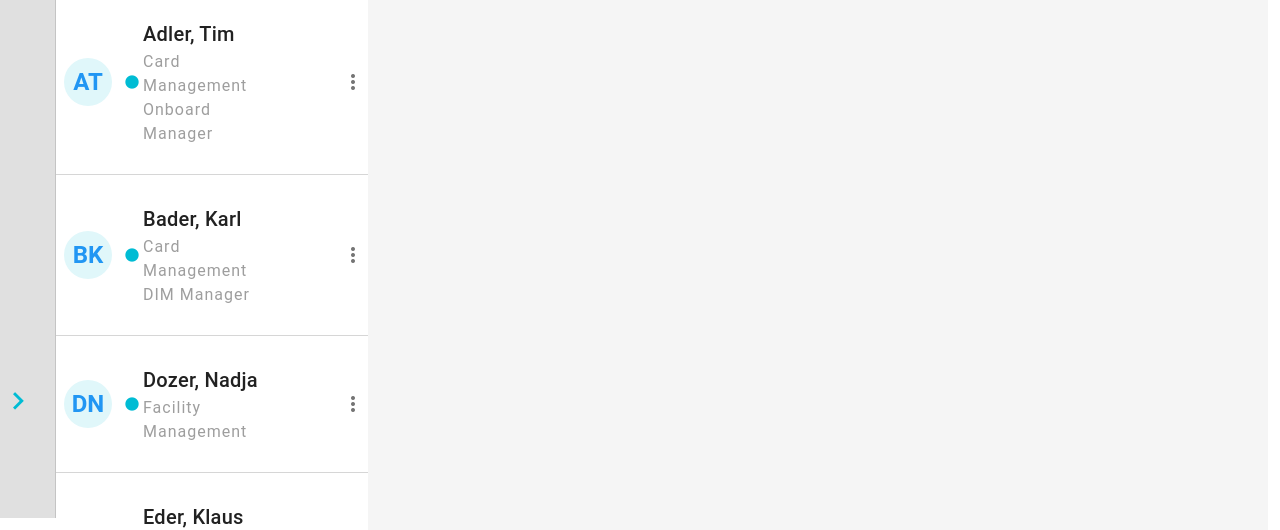
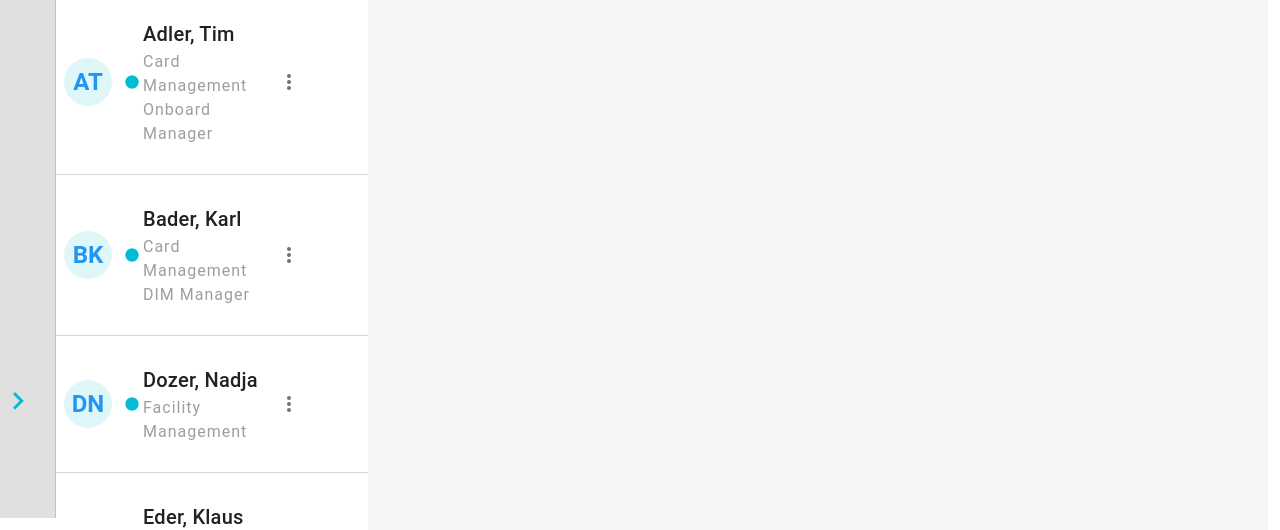
Before and after one commit to olga-budickaja/management, a Vue app: page /users/1 in a window 1280 px wide. Shown: the part 282-812 px from the top of the page. Built offline with nearby package versions, Linux system fonts and the light colour scheme.

Commit message:
change Dropdown buttons

```diff
--- a/src/UI/MyDropdownButtons.vue
+++ b/src/UI/MyDropdownButtons.vue
@@ -1,20 +1,33 @@
 <template>
-  <div>
-    <v-icon v-on:click="show = !show" class="ml-16 usersList__btnDrop">mdi-dots-vertical</v-icon>
-    <transition name="fade">
-      <v-list v-if="show" :offset-x="offset" class="usersList__drop">
+  <v-menu
+      v-model="menu"
+      :close-on-content-click="false"
+      :nudge-width="200"
+      offset-x
+  >
+    <template v-slot:activator="{ on, attrs }">
+      <v-icon
+          v-bind="attrs"
+          v-on="on"
+      >
+        mdi-dots-vertical
+      </v-icon>
+    </template>
+
+    <v-card class="pa-6">
+      <v-list>
         <v-list-item-title>
           <v-list-item-group
               v-model="selectedItem"
               color="cyan"
           >
-          <slot/>
+            <slot/>
           </v-list-item-group>
-
         </v-list-item-title>
       </v-list>
-    </transition>
-  </div>
+    </v-card>
+  </v-menu>
+
 </template>
 
 <script>
@@ -24,8 +37,10 @@ export default {
   name: 'my-dropdown-buttons',
   data: () => ({
     selectedItem: 0,
-    show: false,
-    offset: true
+    fav: true,
+    menu: false,
+    message: false,
+    hints: true,
   }),
   methods: {
   },
@@ -33,15 +48,5 @@ export default {
 </script>
 
 <style scoped>
-.usersList__drop {
-  position: absolute;
-  right: 40px;
-  background: #fff;
-  border: 1px solid #d5d5d5;
-  box-shadow: 11px 9px 25px 0 rgba(0,0,0,0.75);
-  padding: 20px;
-  max-width: 300px;
-  height: auto;
-  z-index: 1;
-}
+
 </style>
```
